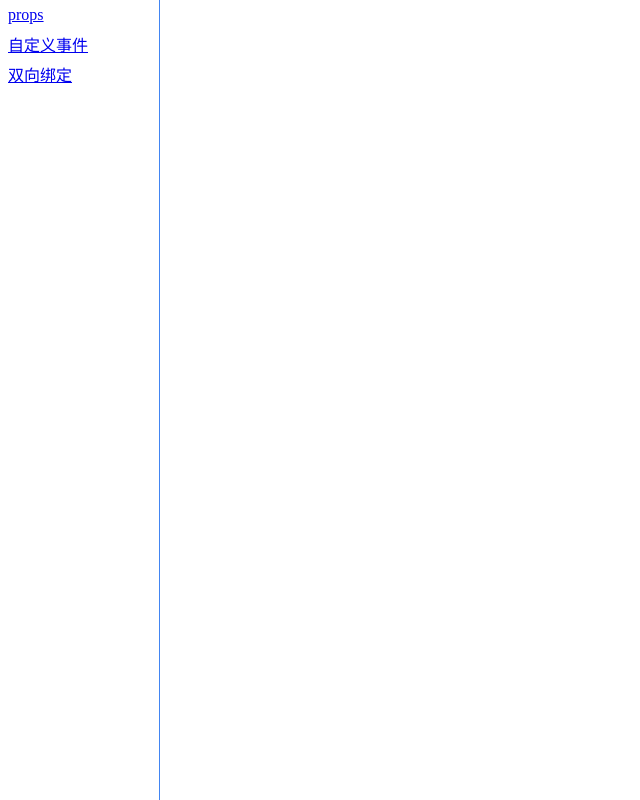
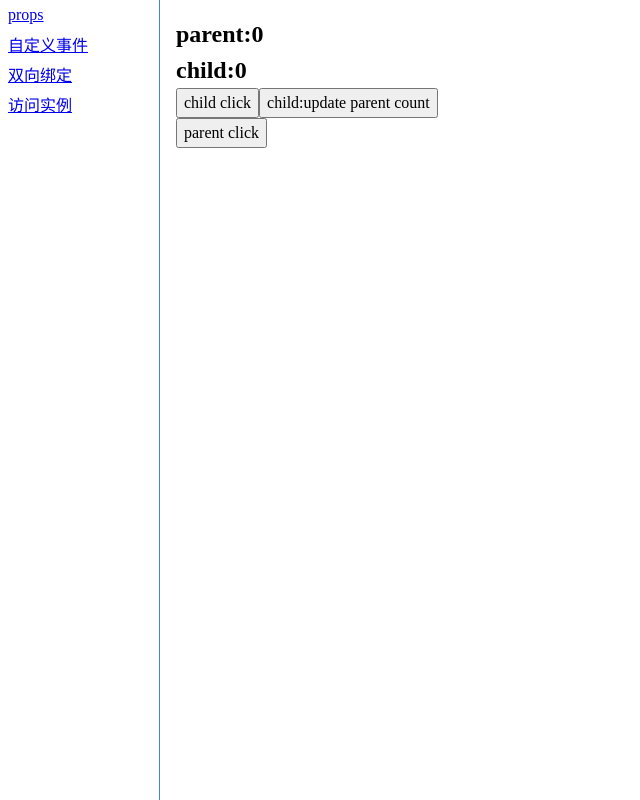
Before and after one commit to wangkaiwd/vue-component-communication, a Vue app: page /#/demo-access-instance in a window 1280 px wide. Shown: the whole page, without its empty margins (0-640 px from the left). Built offline with nearby package versions, Linux system fonts and the light colour scheme.

Commit message:
feat: complete $parent and $children directly access component instance

```diff
--- a/src/router/index.js
+++ b/src/router/index.js
@@ -18,6 +18,11 @@ const routes = [
     path: '/demo-twoway',
     component: () => import('@/views/bind-two-way/demo-two-way'),
     name: '双向绑定'
+  },
+  {
+    path: '/demo-access-instance',
+    component: () => import('@/views/access-instance/demo-access-instance'),
+    name: '访问实例'
   }
 ];
 
--- a/src/views/custom-event/demo-custom-event.vue
+++ b/src/views/access-instance/demo-access-instance.vue
@@ -1,10 +1,8 @@
 <template>
-  <div class="demo-custom-event">
-    <h2>{{ count }}</h2>
-    <demo-child
-      :count="count"
-      @add-count="addCount"
-    >
+  <div class="demo-access-instance">
+    <h2>parent:{{ count }}</h2>
+    <h2>child:{{ child.count }}</h2>
+    <demo-child>
     </demo-child>
     <button @click="addCount">parent click</button>
   </div>
@@ -14,14 +12,19 @@
 import DemoChild from './demo-child';
 
 export default {
-  name: 'DemoCustomEvent',
+  name: 'DemoAccessInstance',
   components: {
     DemoChild
   },
   data () {
     return {
-      count: 0
+      count: 0,
+      child: {}
     };
+  },
+  computed: {},
+  mounted () {
+    this.child = this.$children[0];
   },
   methods: {
     addCount () {
@@ -32,7 +35,7 @@ export default {
 </script>
 
 <style scoped>
-.demo-custom-event {
+.demo-access-instance {
 
 }
 </style>
--- /dev/null
+++ b/src/views/access-instance/demo-child.vue
@@ -0,0 +1,32 @@
+<template>
+  <div class="demo-child">
+    <button @click="addCount">child click</button>
+    <button @click="addParentCount">child:update parent count</button>
+  </div>
+</template>
+
+<script>
+export default {
+  name: 'DemoChild',
+  props: {},
+  data () {
+    return {
+      count: 0
+    };
+  },
+  methods: {
+    addCount () {
+      this.count++;
+    },
+    addParentCount () {
+      this.$parent.count++;
+    }
+  }
+};
+</script>
+
+<style scoped>
+.demo-child {
+
+}
+</style>
```
Also changed, not shown: 1 other file (tests, documents, lock files or other folders).
